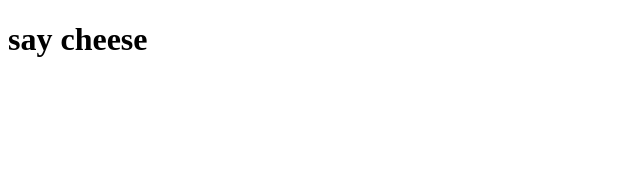
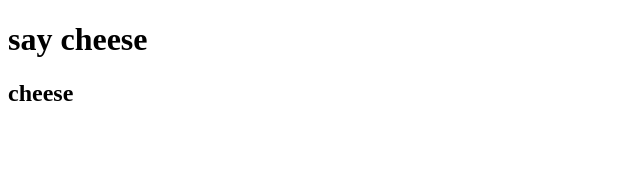
Before and after one commit to sahmed7/Wayfarer, an Angular app: page / in a window 1280 px wide. Shown: the top 170 px of the page, without its empty margins (0-640 px from the left). Built offline with nearby package versions, Linux system fonts and the light colour scheme.

Commit message:
more testing.

```diff
--- a/src/app/app.component.html
+++ b/src/app/app.component.html
@@ -1 +1,2 @@
 <h1>say cheese</h1>
+<h2>cheese</h2>
```
